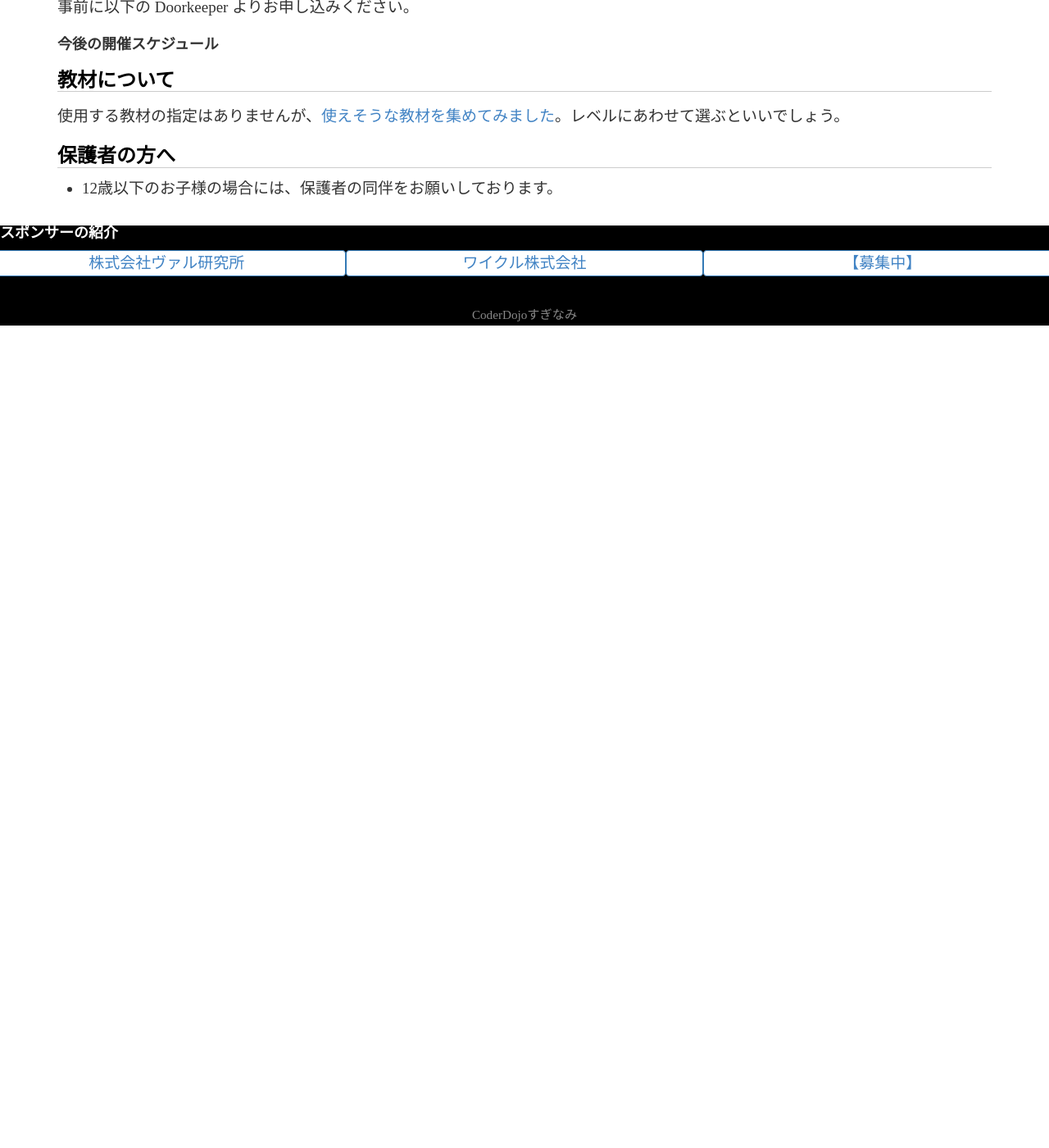
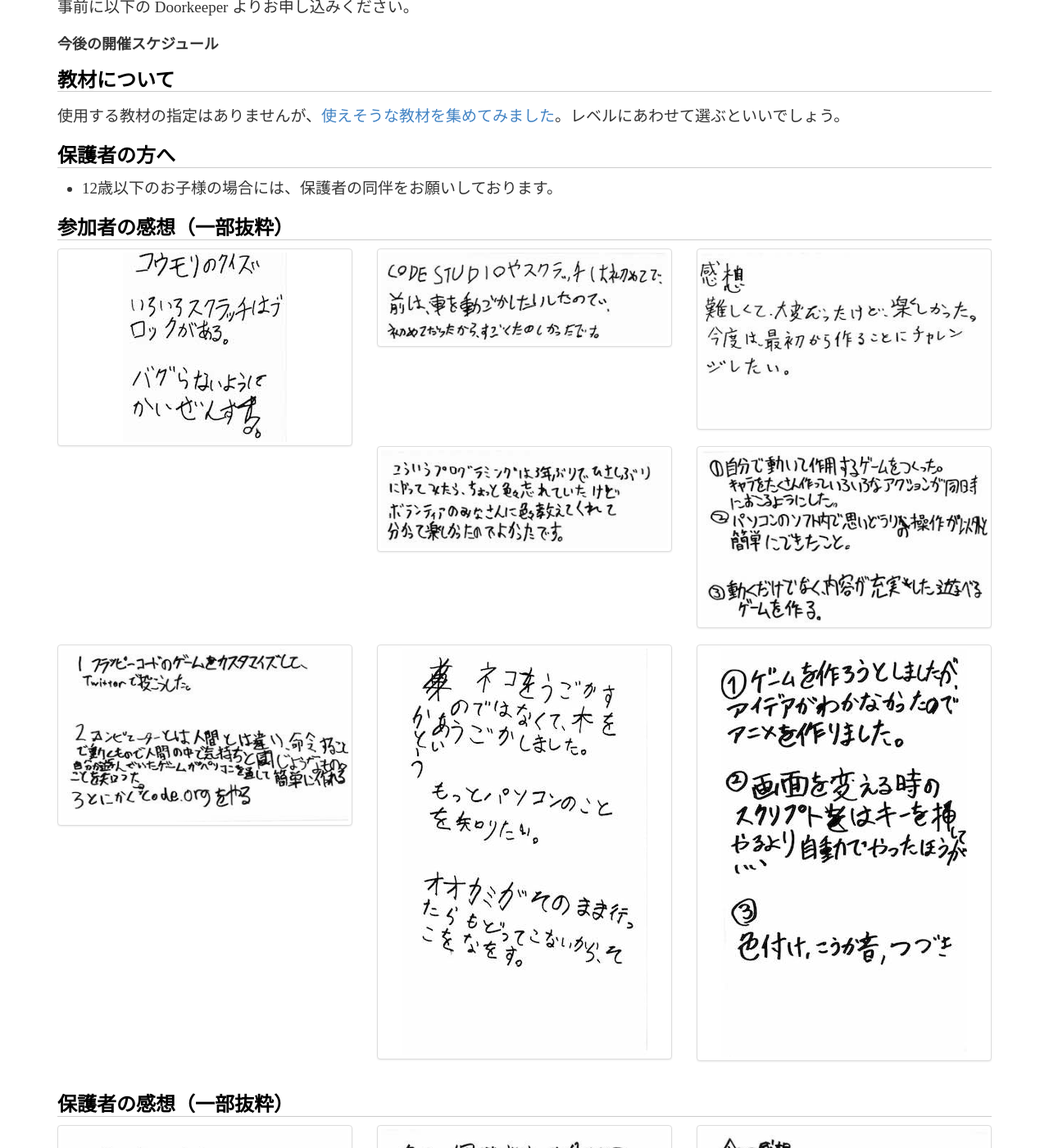
Before and after one commit to coderdojo-suginami/coderdojo-suginami.github.io, a Jekyll site: the page built from ninjas/index.md, in a window 1280 px wide and 1400 px high, scrolled down 911 px. Shown: the whole window at 82% size. Built offline with Jekyll 4.4.1, drawn with Linux system fonts in a browser that asks for light colours; before the commit the page ends 1323 px from its top, so only the background shows below that.

Commit message:
Add testimoni

```diff
--- a/ninjas/index.md
+++ b/ninjas/index.md
@@ -46,3 +46,39 @@ order: 2
 ## 保護者の方へ
 
 * 12歳以下のお子様の場合には、保護者の同伴をお願いしております。
+
+## 参加者の感想（一部抜粋）
+
+<div class="row">
+   <div class="col-md-4"><a href="#" class="thumbnail"><img src="https://coderdojo-suginami.github.io/images/testimonial/ninja/ninja01.jpg"></a></div>
+   <div class="col-md-4"><a href="#" class="thumbnail"><img src="https://coderdojo-suginami.github.io/images/testimonial/ninja/ninja03.jpg"></a></div>
+   <div class="col-md-4"><a href="#" class="thumbnail"><img src="https://coderdojo-suginami.github.io/images/testimonial/ninja/ninja04.jpg"></a></div>
+   <div class="col-md-4"><a href="#" class="thumbnail"><img src="https://coderdojo-suginami.github.io/images/testimonial/ninja/ninja05.jpg"></a></div>
+   <div class="col-md-4"><a href="#" class="thumbnail"><img src="https://coderdojo-suginami.github.io/images/testimonial/ninja/ninja07.jpg"></a></div>
+   <div class="col-md-4"><a href="#" class="thumbnail"><img src="https://coderdojo-suginami.github.io/images/testimonial/ninja/ninja08.jpg"></a></div>
+   <div class="col-md-4"><a href="#" class="thumbnail"><img src="https://coderdojo-suginami.github.io/images/testimonial/ninja/ninja02.jpg"></a></div>
+   <div class="col-md-4"><a href="#" class="thumbnail"><img src="https://coderdojo-suginami.github.io/images/testimonial/ninja/ninja06.jpg"></a></div>
+</div>
+
+
+## 保護者の感想（一部抜粋）
+
+<div class="row">
+
+<div class="col-md-4"><a href="#" class="thumbnail"><img src="https://coderdojo-suginami.github.io/images/testimonial/parents/parents01.jpg"></a></div>
+
+<div class="col-md-4"><a href="#" class="thumbnail"><img src="https://coderdojo-suginami.github.io/images/testimonial/parents/parents02.jpg"></a></div>
+
+<div class="col-md-4"><a href="#" class="thumbnail"><img src="https://coderdojo-suginami.github.io/images/testimonial/parents/parents03.jpg"></a></div>
+
+<div class="col-md-4"><a href="#" class="thumbnail"><img src="https://coderdojo-suginami.github.io/images/testimonial/parents/parents04.jpg"></a></div>
+
+<div class="col-md-4"><a href="#" class="thumbnail"><img src="https://coderdojo-suginami.github.io/images/testimonial/parents/parents05.jpg"></a></div>
+
+<div class="col-md-4"><a href="#" class="thumbnail"><img src="https://coderdojo-suginami.github.io/images/testimonial/parents/parents06.jpg"></a></div>
+
+<div class="col-md-4"><a href="#" class="thumbnail"><img src="https://coderdojo-suginami.github.io/images/testimonial/parents/parents07.jgp"></a></div>
+
+<div class="col-md-4"><a href="#" class="thumbnail"><img src="https://coderdojo-suginami.github.io/images/testimonial/parents/parents08.jpg"></a></div>
+
+</div>
```
